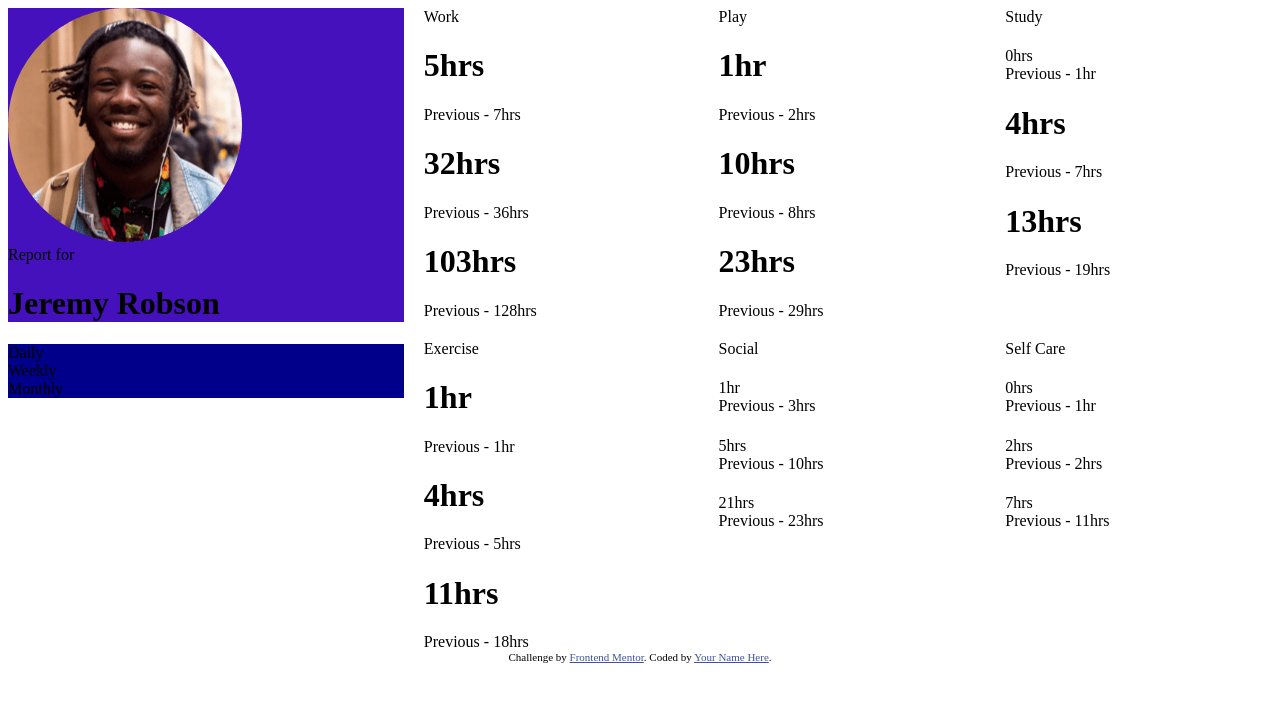
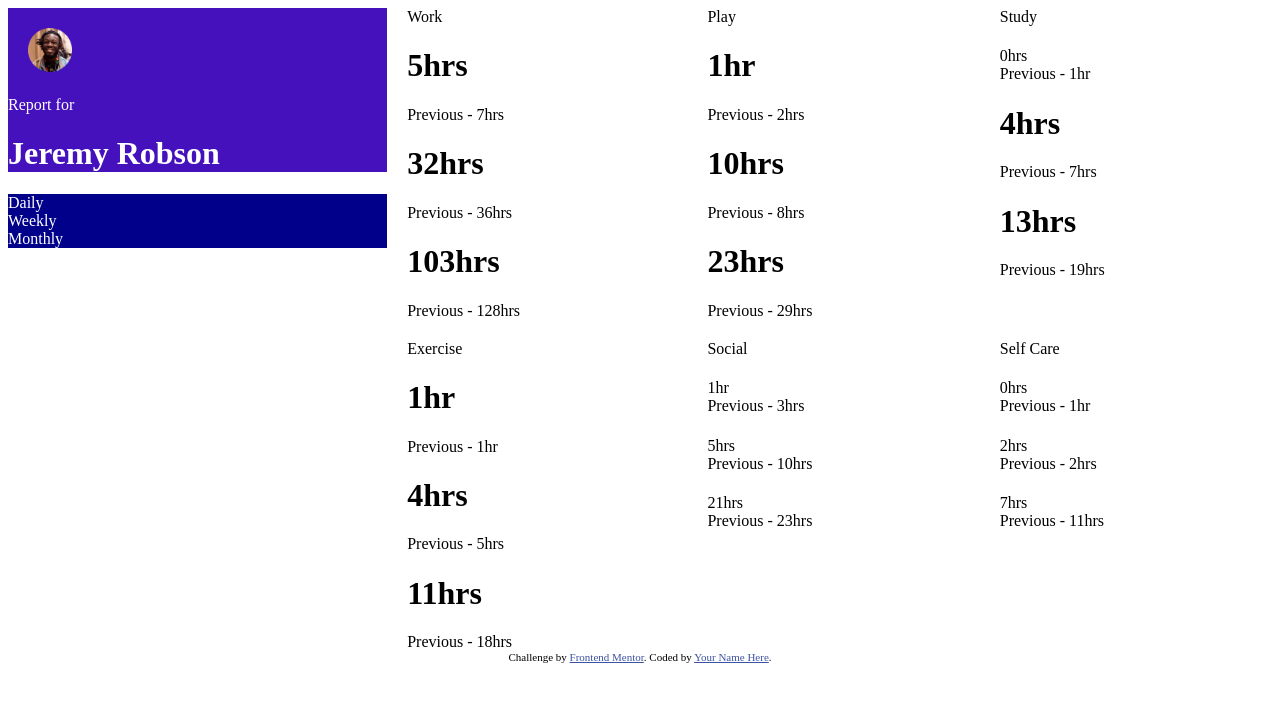
Before and after one commit to Kertich/Assessment1, a plain HTML site: page index.html in a window 1280 px wide. Drawn offline with Linux system fonts and the light colour scheme.

Commit message:
change color

```diff
--- a/style.css
+++ b/style.css
@@ -10,19 +10,31 @@
 .gridAreaOne{
     grid-area: one;
 
+
 }
 .gridAreaOne__profile{
     background-color: rgb(68, 17, 189);
     height: auto;
     width: auto;
-    margin: 0px;
+    color:white;
+
+}
+
+.gridAreaOne__profile img {
+    width: 44px;
+    margin: 20px;
 }
 .gridAreaOne__duration{
     background-color: darkblue;
     height: auto;
     width: auto;
+    color:white;
+
+}
+.gridAreaOne div{
     margin: 0px;
 }
+
 .gridAreaTwo{
     grid-area: two;
 }
```
Also changed, not shown: index.html (+2 -0 lines).
